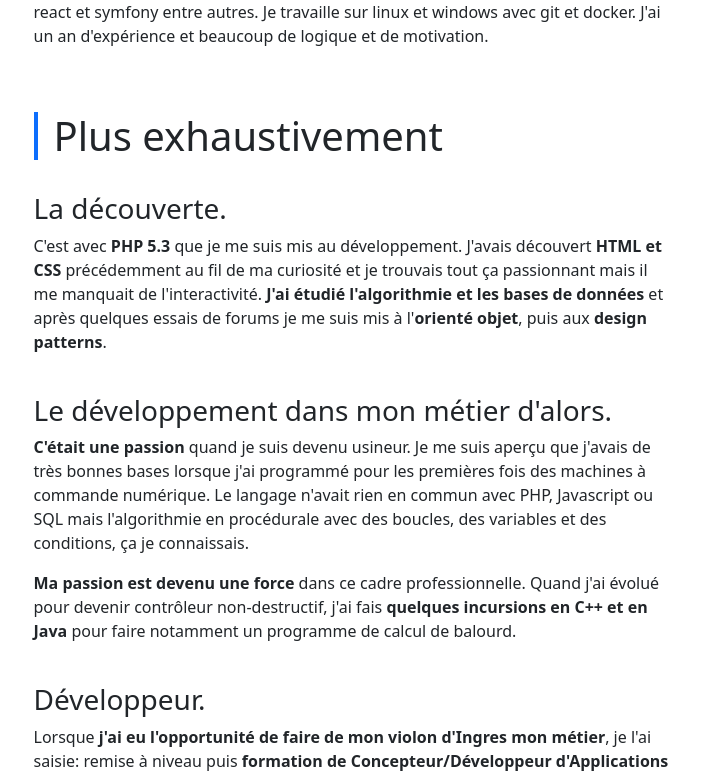
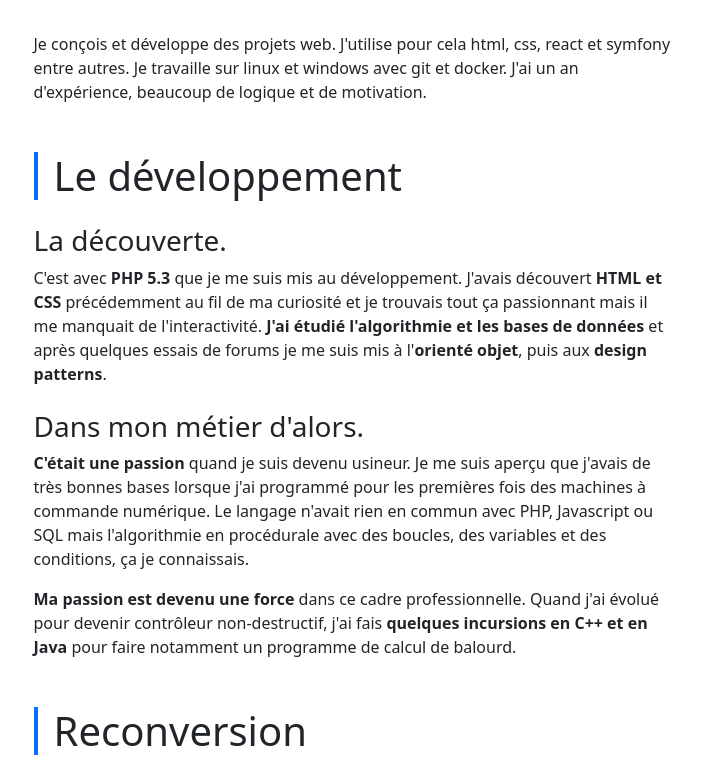
Before and after one commit to samier-fabien/samier_fabien_cv, a React (Vite) app: page /a-propos in a window 1280 px wide. Shown: the part 814-1589 px from the top of the page, without its empty margins (286-987 px from the left). Built offline with nearby package versions, Linux system fonts and the light colour scheme.

Commit message:
Ré-agencement du texte + modif padding/margin des composants Title

```diff
--- a/src/components/TitleOneObserved.jsx
+++ b/src/components/TitleOneObserved.jsx
@@ -49,7 +49,7 @@ export default function TitleOneObserved({
       <h2
         ref={ref}
         style={{ borderLeft: `0.3rem solid ${borderColor}` }}
-        className={`display-6 ps-3 transition-duration-800 ${cssClasses} ${
+        className={`display-6 mt-5 mb-3 ps-3 transition-duration-800 ${cssClasses} ${
           classToRemove ? classToRemove : ""
         }`}
       >
--- a/src/components/TitleTwoObserved.jsx
+++ b/src/components/TitleTwoObserved.jsx
@@ -42,7 +42,7 @@ export default function TitleTwoObserved({ children, classToAdd, classToRemove,
     <>
       <h3
         ref={ref}
-        className={`h3 pt-4 transition-duration-800 ${cssClasses} ${
+        className={`h3 mt-4 transition-duration-800 ${cssClasses} ${
           classToRemove ? classToRemove : ""
         }`}
       >
--- a/src/routes/About.jsx
+++ b/src/routes/About.jsx
@@ -28,21 +28,18 @@ export default function About() {
           exécution de mon travail et de sa qualité.
           <i className="bi bi-quote ms-2"></i>
         </ParagraphObserved>
-        <ParagraphObserved
-          classToAdd="translate-from-left"
-          classToRemove="translate-init"
-          cssClasses="pb-5"
-        >
-          Je conçois et développe principalement des projets web. J'utilise pour cela html, css,
-          react et symfony entre autres. Je travaille sur linux et windows avec git et docker. J'ai
-          un an d'expérience et beaucoup de logique et de motivation.
+        <ParagraphObserved classToAdd="translate-from-left" classToRemove="translate-init">
+          Je conçois et développe des projets web. J'utilise pour cela html, css, react et symfony
+          entre autres. Je travaille sur linux et windows avec git et docker. J'ai un an
+          d'expérience, beaucoup de logique et de motivation.
         </ParagraphObserved>
+
         <TitleOneObserved
           classToAdd="translate-from-right"
           classToRemove="translate-init"
           borderColor="var(--bs-primary)"
         >
-          Plus exhaustivement
+          Le développement
         </TitleOneObserved>
         <TitleTwoObserved classToAdd="translate-from-left" classToRemove="translate-init">
           La découverte.
@@ -56,7 +53,7 @@ export default function About() {
           <strong>design patterns</strong>.
         </ParagraphObserved>
         <TitleTwoObserved classToAdd="translate-from-left" classToRemove="translate-init">
-          Le développement dans mon métier d'alors.
+          Dans mon métier d'alors.
         </TitleTwoObserved>
         <ParagraphObserved classToAdd="translate-from-right" classToRemove="translate-init">
           <strong>C'était une passion</strong> quand je suis devenu usineur. Je me suis aperçu que
@@ -71,9 +68,14 @@ export default function About() {
           <strong>quelques incursions en C++ et en Java</strong> pour faire notamment un programme
           de calcul de balourd.
         </ParagraphObserved>
-        <TitleTwoObserved classToAdd="translate-from-right" classToRemove="translate-init">
-          Développeur.
-        </TitleTwoObserved>
+
+        <TitleOneObserved
+          classToAdd="translate-from-right"
+          classToRemove="translate-init"
+          borderColor="var(--bs-primary)"
+        >
+          Reconversion
+        </TitleOneObserved>
         <ParagraphObserved classToAdd="translate-from-left" classToRemove="translate-init">
           Lorsque <strong>j'ai eu l'opportunité de faire de mon violon d'Ingres mon métier</strong>,
           je l'ai saisie: remise à niveau puis{" "}
@@ -81,7 +83,7 @@ export default function About() {
           fois le titre acquis j'ai pu faire mes armes.
         </ParagraphObserved>
         <ParagraphObserved classToAdd="translate-from-right" classToRemove="translate-init">
-          Ma <strong>soif de connaissances</strong> et ma <strong>curiosité</strong> naturelles sont
+          Ma <strong>soif de connaissances</strong> et ma <strong>curiosité</strong> naturelle sont
           ma grande force. Elles m'ont permis d'en apprendre toujours plus sur diverses technologies
           et langages. <strong>Logique et curieux</strong>, je suis soucieux de la bonne exécution
           de mon travail ainsi que de sa qualité.
```
